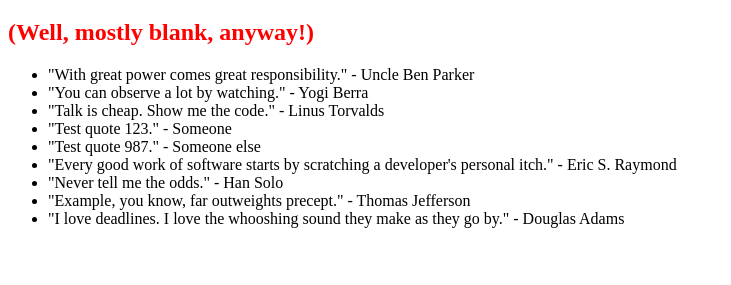
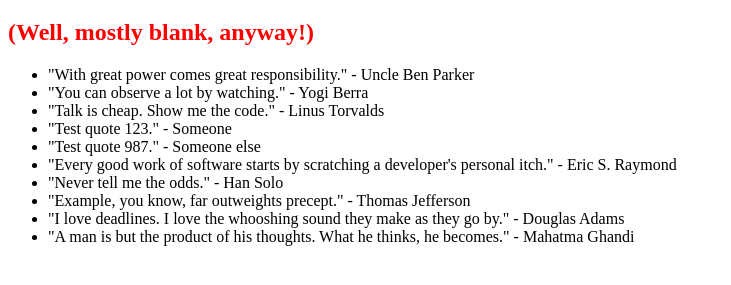
Before and after one commit to sapgit123/0main_openSAP_repo, a plain HTML site: page index.html in a window 1280 px wide. Shown: the part 61-346 px from the top of the page, without its empty margins (0-731 px from the left). Drawn offline with Linux system fonts and the light colour scheme.

Commit message:
added quote by Mahatma Ghandi

```diff
--- a/index.html
+++ b/index.html
@@ -18,6 +18,7 @@
 		<li>"Never tell me the odds." - Han Solo</li>
 		<li>"Example, you know, far outweights precept." - Thomas Jefferson</li>
 		<li>"I love deadlines. I love the whooshing sound they make as they go by." - Douglas Adams</li>
+		<li>"A man is but the product of his thoughts. What he thinks, he becomes." - Mahatma Ghandi</li>
 	</ul>
 </body>
 </html>
```
